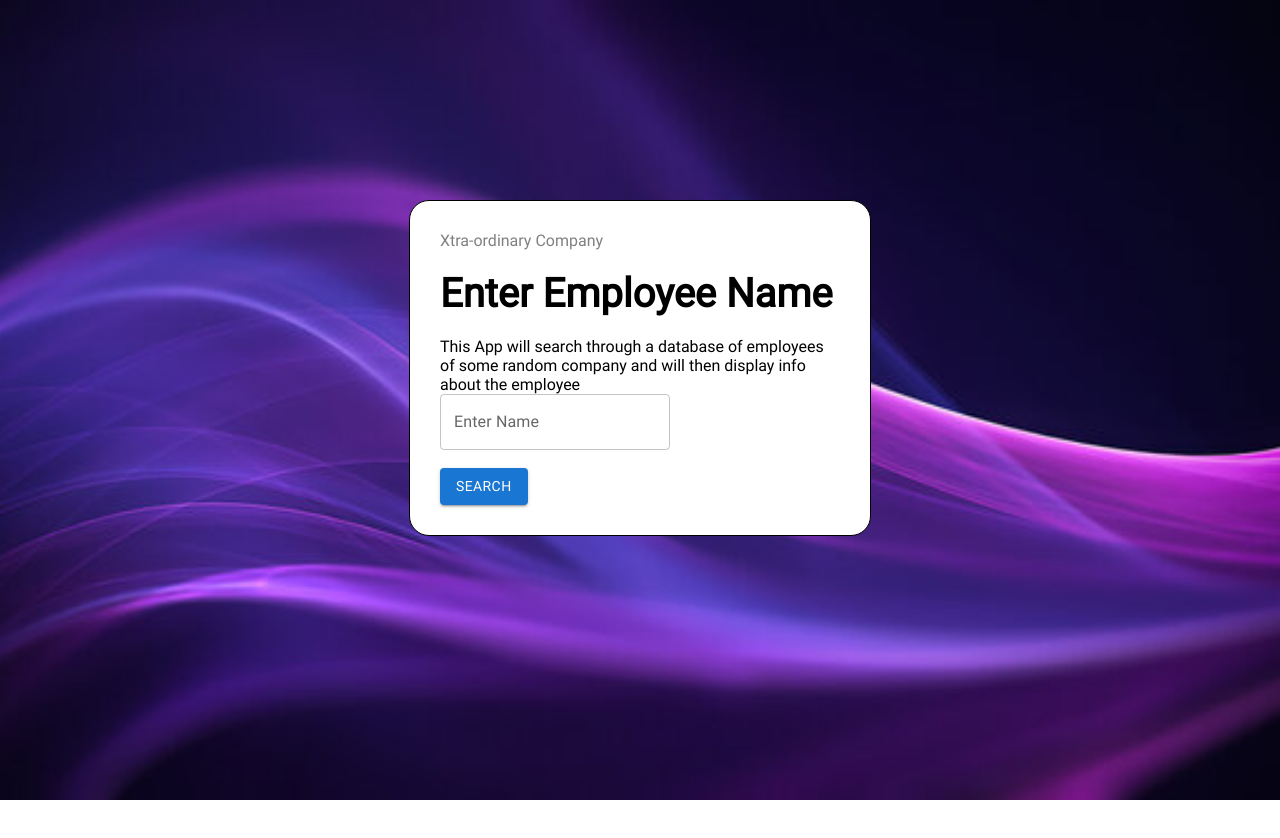
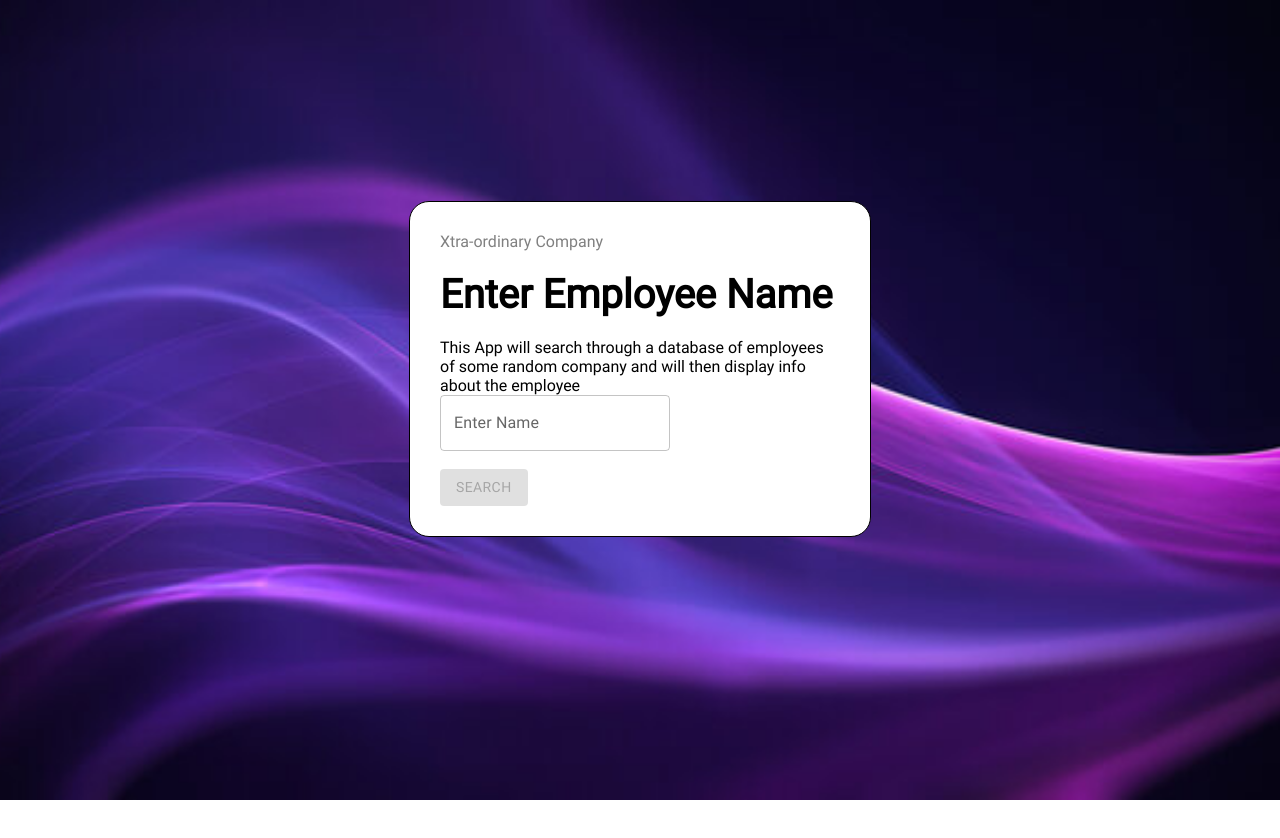
Before and after one commit to AbelMuro/Employee-Management-App, a React app: page / in a window 1280 px wide. Shown: the top 838 px of the page. After the commit the page ends 800 px from the top, so only its background shows below. Built offline with nearby package versions, Linux system fonts and the light colour scheme.

Commit message:
fixed body tag

```diff
--- a/src/components/App/App.js
+++ b/src/components/App/App.js
@@ -7,10 +7,12 @@ import './styles.css'
 function App(){
     return(
         <BrowserRouter>
-            <LogInPage/>
+
             <Routes>
-                <Route path='/profile/:employee' element={<Profile />}/>
+                <Route path="/" element={<LogInPage/>}/>
+                <Route path='/profile/:employeeName' element={<Profile/>}/>
             </Routes>
+
         </BrowserRouter>
     )
 
--- a/src/components/App/LogInPage/LogInPage.js
+++ b/src/components/App/LogInPage/LogInPage.js
@@ -1,4 +1,4 @@
-import React from 'react';
+import React, {useState} from 'react';
 import styles from './styles.module.css';
 import TextField from '@mui/material/TextField';
 import Button from '@mui/material/Button';
@@ -6,7 +6,17 @@ import { useNavigate } from 'react-router-dom';
 
 
 function LogInPage(){
-//TODO: make this component into a controlled component
+    const [employeeName, setEmployeeName] = useState('');
+    const navigate = useNavigate();
+    const disable = employeeName.match(/\d/g) != null || employeeName == '';
+
+    const handleChange = (e) => {
+        setEmployeeName(e.target.value);
+    }
+
+    const handleSubmit = () => {
+        navigate("/profile/" + employeeName);
+    }
 
     return(
         <section>
@@ -19,18 +29,13 @@ function LogInPage(){
                     This App will search through a database of employees of
                     some random company and will then display info about the employee
                 </p>
-                <form>
-                    <TextField id="outlined-basic" label="Enter Name" variant="outlined"/>
-                    <br/>
-                    <br/>
-                    <Button variant="contained" className={styles.button}>Search</Button>
-                </form>
-
+                <TextField id="outlined-basic" label="Enter Name" variant="outlined" value={employeeName} onChange={handleChange}/>
+                <br/>
+                <br/>
+                <Button disabled={disable} variant="contained" className={styles.button} onClick={handleSubmit}>Search</Button>
             </div>
-
-
         </section>
-        )
+    )
 }
 
 export default LogInPage;
--- a/src/components/App/Profile/styles.module.css
+++ b/src/components/App/Profile/styles.module.css
@@ -1,8 +1,9 @@
 .profile{
+    margin-top: 50px;
     display: grid;
     grid-template-columns: repeat(2, 480px);
     justify-content: center;
-    height: 1000px;
+    height: auto;
     gap: 40px;
 }
 
--- a/src/components/App/styles.css
+++ b/src/components/App/styles.css
@@ -10,7 +10,8 @@
 
 body{
     height: 100%;
-    background-image: url('./images/purple\ waves.jpg');
+    border: 1px solid transparent;                                  /* for margin collapse*/
+    background-image: url('./images/purple waves.jpg');
     background-size: cover;
     background-repeat: no-repeat;
     background-position: center;
@@ -18,5 +19,5 @@ body{
 }
 
 html{
-    height: 100%;
+    min-height: 100vh;
 }
```
Also changed, not shown: src/components/App/Profile/Profile.js (+3 -4 lines).
